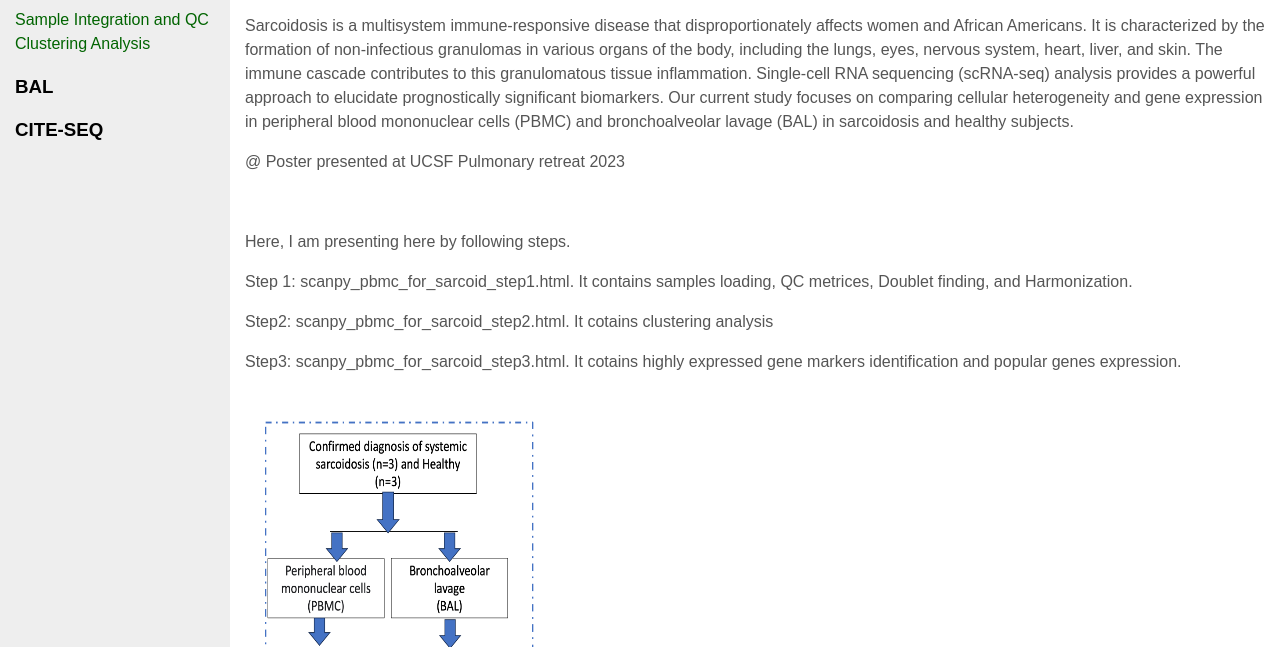
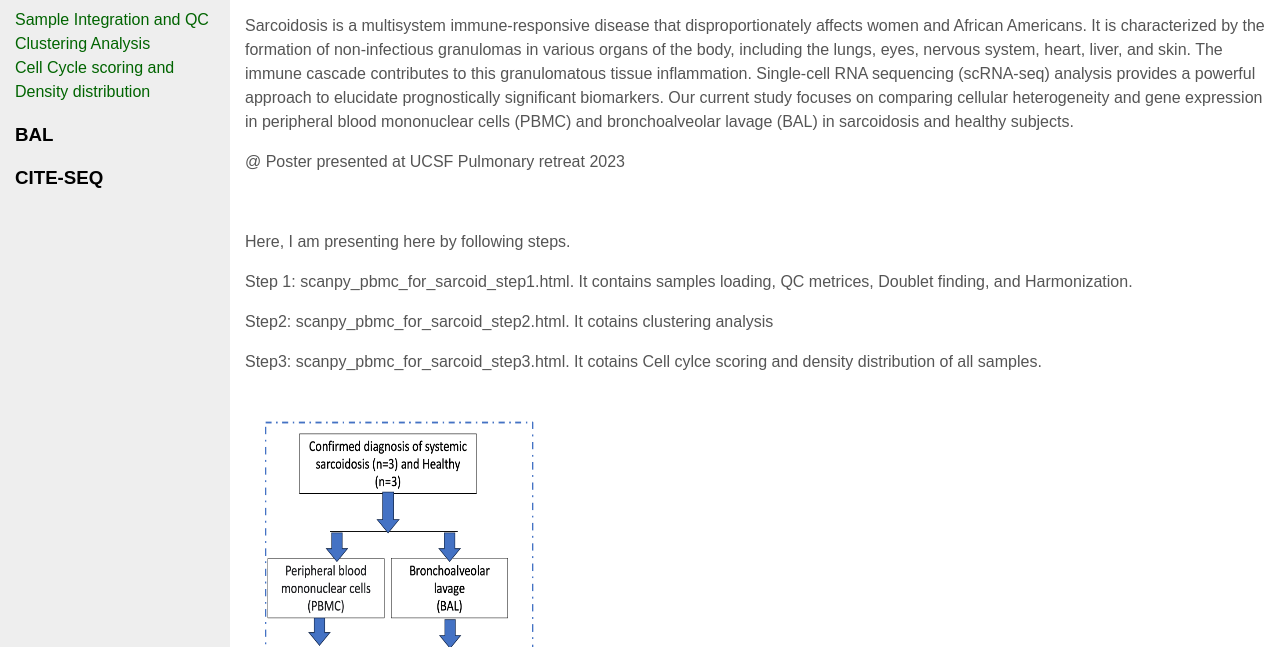
Before and after one commit to janatanmoy5/sarcoid_RNAseq_analysis, a plain HTML site: page index.html in a window 1280 px wide. Shown: the part 153-800 px from the top of the page. Drawn offline with Linux system fonts and the light colour scheme.

Commit message:
Update index.html

```diff
--- a/index.html
+++ b/index.html
@@ -117,7 +117,7 @@
 
        <p>Step 1: scanpy_pbmc_for_sarcoid_step1.html. It contains samples loading, QC metrices, Doublet finding, and Harmonization. </p>
 	<p>Step2: scanpy_pbmc_for_sarcoid_step2.html. It cotains clustering analysis</p>
-	<p><p>Step3: scanpy_pbmc_for_sarcoid_step3.html. It cotains highly expressed gene markers identification and popular genes expression. </p></p>
+	<p><p>Step3: scanpy_pbmc_for_sarcoid_step3.html. It cotains Cell cylce scoring and density distribution of all samples. </p></p>
 					<img src="workflow.png" height="400" width="300"><br/>
 						<p>Reference:</p>
 						<ul>
@@ -136,6 +136,7 @@
 					<ul>
 						<li><a href="scanpy_pbmc_for_sarcoid_step1.html">Sample Integration and QC</a></li>
 						<li><a href="scanpy_pbmc_for_sarcoid_step2.html">Clustering Analysis</a></li>
+						<li><a href="scanpy_pbmc_for_sarcoid_step3.html">Cell Cycle scoring and Density distribution</a></li>
 					</ul>
 					<h3>BAL</h3>
 					<ul>
```
